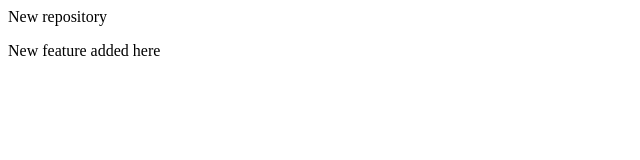
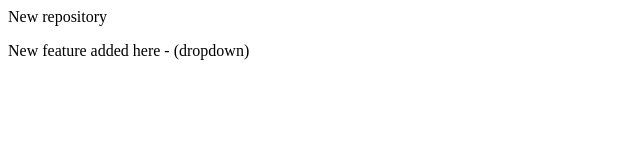
Before and after one commit to anmolbansal13/localrepo, a plain HTML site: page index.html in a window 1280 px wide. Shown: the full height of the page, 0-640 px from the left. Drawn offline with Linux system fonts and the light colour scheme.

Commit message:
add dropdown

```diff
--- a/index.html
+++ b/index.html
@@ -1,2 +1,2 @@
 <p>New repository</p>
-<p>New feature added here</p>
+<p>New feature added here - (dropdown)</p>
```
